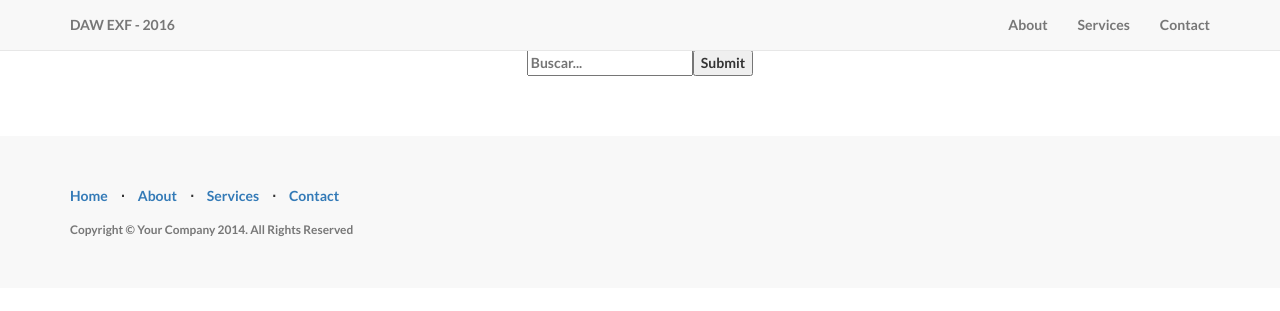
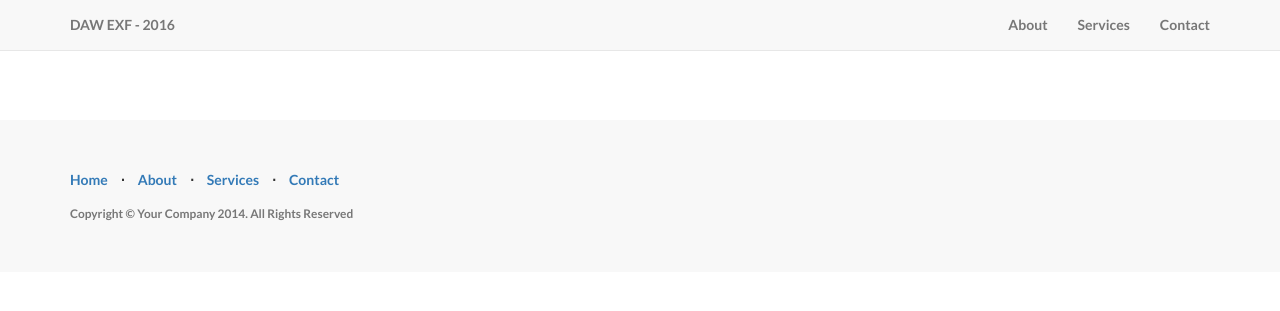
Before and after one commit to danielmonr/DAW_EXF, a PHP site: page /Travels/search.html in a window 1280 px wide. Shown: the top 311 px of the page. Run offline with PHP 8.4, Linux system fonts and the light colour scheme; some libraries are stand-ins or nearby versions.

Commit message:
back end

```diff
--- a/Front/Travels/search.html
+++ b/Front/Travels/search.html
@@ -71,9 +71,6 @@
 
     <div class="intro-form">
         <div class="container">
-          <form id="forma">
-            <input type="text" id="busqueda" name="search" placeholder="Buscar..."><input type="submit" value="Submit">
-          </form>
           <ul id="lista">
           </ul>
           <script>
--- a/Front/css/landing-page.css
+++ b/Front/css/landing-page.css
@@ -40,7 +40,7 @@ h6 {
 }
 
 .intro-form {
-  padding-top: 50px; /* If you're making other pages, make sure there is 50px of padding to make sure the navbar doesn't overlap content! */
+  padding-top: 60px; /* If you're making other pages, make sure there is 50px of padding to make sure the navbar doesn't overlap content! */
   padding-bottom: 50px;
   text-align: center;
 }
```
